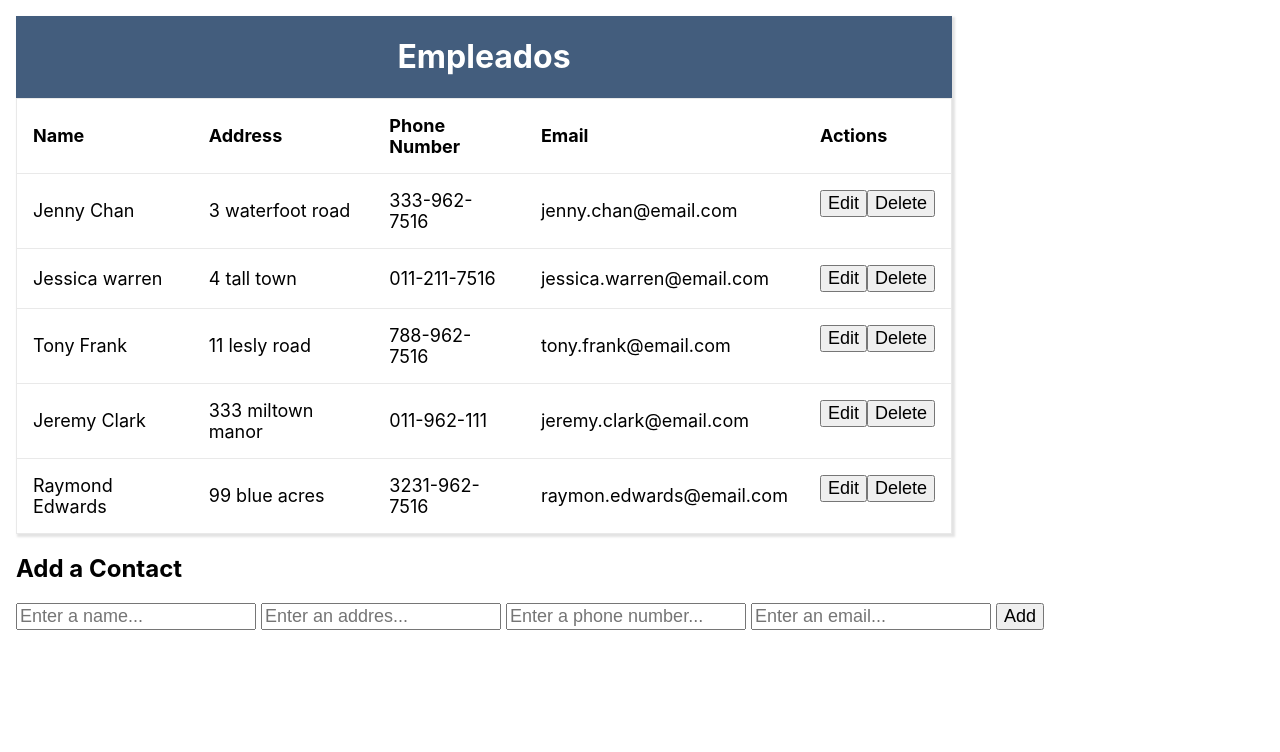
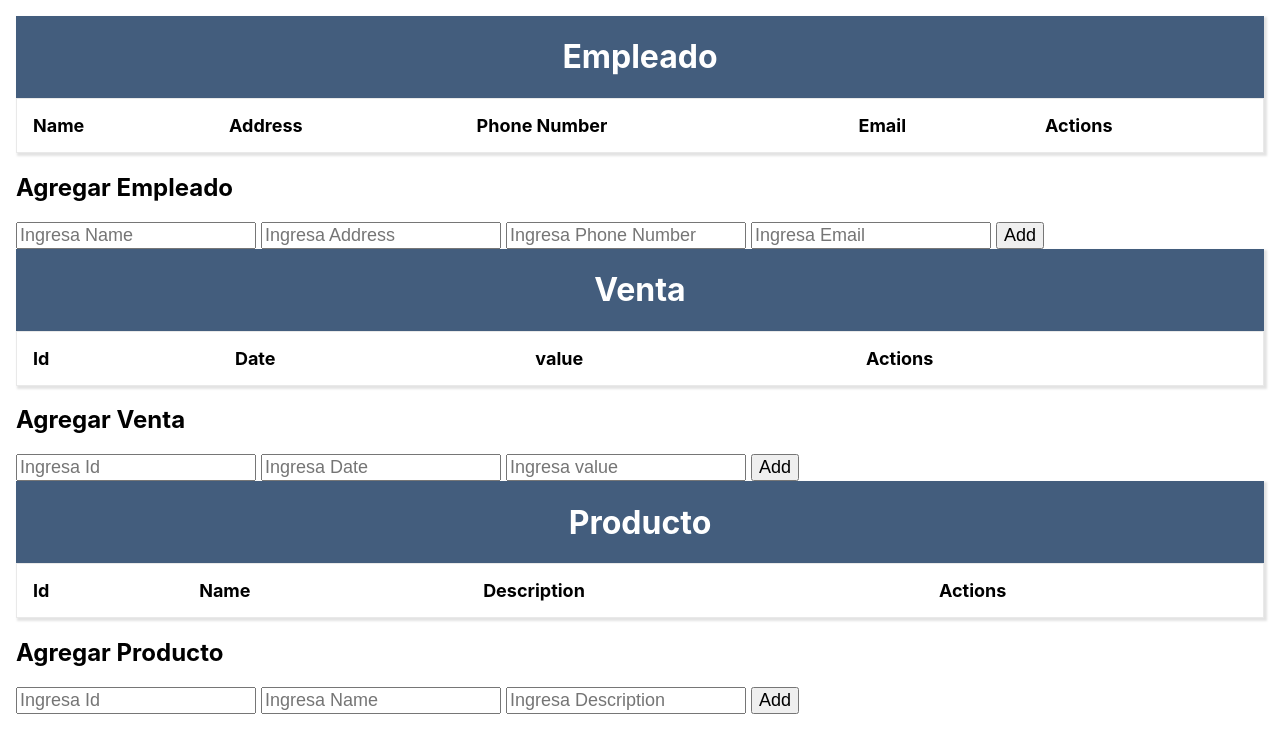
Before and after one commit to apertuz21/uml-to-interface, a React (Create React App) app: page / in a window 1280 px wide. Shown: the top 752 px of the page. Built offline with nearby package versions, Linux system fonts and the light colour scheme.

Commit message:
Adapt CRUD to data structure that will receive

```diff
--- a/src/App.css
+++ b/src/App.css
@@ -46,7 +46,7 @@ form * {
 .table-container {
   display: flex;
   flex-direction: column;
-  width: 75%;
+  /*width: 75%;*/
   box-shadow: 2px 2px 2px 1px rgba(117, 117, 117, 0.2);
 }
 
--- a/src/App.js
+++ b/src/App.js
@@ -1,28 +1,48 @@
-import React, { useState, Fragment } from "react";
-import { nanoid } from "nanoid";
+import React, { useState } from "react";
 import "./App.css";
+
 import data from "./mock-data.json";
+import diagram from "./uml.json";
 
 import AddForm from "./components/AddForm";
 import Table from "./components/Table";
 
 const App = () => {
-  const [contacts, setContacts] = useState(data);
-  const [editContactId, setEditContactId] = useState(null);
+  const [contacts, setContacts] = useState({});
 
-  console.log(editContactId, "editContactId");
+  console.log(contacts, "contacts");
+
+  const formatAttributes = (attributes) => {
+    const attributesArr = attributes.split("\n");
+    const index = attributesArr.indexOf("");
+    if (index > -1) attributesArr.splice(index, 1);
+    return attributesArr;
+  };
 
   return (
     <div className="app-container">
-      <Table
-        contacts={contacts}
-        setContacts={setContacts}
-        editContactId={editContactId}
-        setEditContactId={setEditContactId}
-      />
+      {diagram.nodes.map(({ name, methods, attributes }) => {
+        const formatedAttributes = formatAttributes(attributes);
+        return (
+          <>
+            <Table
+              name={name}
+              methods={methods}
+              attributes={formatedAttributes}
+              contacts={contacts}
+              setContacts={setContacts}
+            />
 
-      <h2>Add a Contact</h2>
-      <AddForm contacts={contacts} setContacts={setContacts} />
+            <h2>{`Agregar ${name}`}</h2>
+            <AddForm
+              contacts={contacts}
+              setContacts={setContacts}
+              attributes={formatedAttributes}
+              entityName={name}
+            />
+          </>
+        );
+      })}
     </div>
   );
 };
--- a/src/components/AddForm.js
+++ b/src/components/AddForm.js
@@ -2,14 +2,8 @@ import React, { useState } from "react";
 
 import { nanoid } from "nanoid";
 
-const AddForm = ({ contacts, setContacts }) => {
-  const [addFormData, setAddFormData] = useState({
-    id: "",
-    fullName: "",
-    address: "",
-    phoneNumber: "",
-    email: "",
-  });
+const AddForm = ({ contacts, setContacts, entityName, attributes }) => {
+  const [addFormData, setAddFormData] = useState({});
 
   const handleAddFormChange = (event) => {
     event.preventDefault();
@@ -20,22 +14,50 @@ const AddForm = ({ contacts, setContacts }) => {
     });
   };
 
+  const clearData = () => {
+    const clearObj = {};
+    const keys = Object.keys(addFormData);
+
+    keys.forEach((key) => (clearObj[key] = ""));
+
+    setAddFormData(clearObj);
+  };
+
   const handleAddFormSubmit = (event) => {
     event.preventDefault();
 
-    const newContacts = [...contacts, { id: nanoid(), ...addFormData }];
-    setContacts(newContacts);
+    if (contacts.hasOwnProperty(entityName)) {
+      setContacts({
+        ...contacts,
+        [entityName]: [
+          ...contacts[entityName],
+          { id: nanoid(), entityName: entityName, ...addFormData },
+        ],
+      });
+    } else {
+      setContacts({
+        ...contacts,
+        [entityName]: [
+          { id: nanoid(), entityName: entityName, ...addFormData },
+        ],
+      });
+    }
 
-    setAddFormData({
-      fullName: "",
-      address: "",
-      phoneNumber: "",
-      email: "",
-    });
+    clearData();
   };
   return (
     <form onSubmit={handleAddFormSubmit}>
-      <input
+      {attributes.map((attribute) => (
+        <input
+          type="text"
+          name={attribute}
+          value={addFormData[attribute]}
+          required="required"
+          placeholder={`Ingresa ${attribute}`}
+          onChange={handleAddFormChange}
+        />
+      ))}
+      {/* <input
         type="text"
         name="fullName"
         value={addFormData.fullName}
@@ -66,7 +88,7 @@ const AddForm = ({ contacts, setContacts }) => {
         required="required"
         placeholder="Enter an email..."
         onChange={handleAddFormChange}
-      />
+      /> */}
       <button type="submit">Add</button>
     </form>
   );
--- a/src/components/EditableRow.js
+++ b/src/components/EditableRow.js
@@ -1,6 +1,11 @@
 import React, { useState } from "react";
 
-const EditableRow = ({ setEditContactId, editFormData, setEditFormData }) => {
+const EditableRow = ({
+  setEditContactId,
+  editFormData,
+  setEditFormData,
+  contact,
+}) => {
   const handleEditFormChange = (event) => {
     event.preventDefault();
 
@@ -16,46 +21,22 @@ const EditableRow = ({ setEditContactId, editFormData, setEditFormData }) => {
 
   return (
     <tr>
+      {Object.keys(contact).map((key) =>
+        key !== "id" && key !== "entityName" ? (
           <td>
             <input
               type="text"
               required="required"
-          placeholder="Enter a name..."
-          name="fullName"
-          value={editFormData.fullName}
+              placeholder={`Ingresa ${key}`}
+              name={key}
+              value={editFormData[key]}
               onChange={handleEditFormChange}
             ></input>
           </td>
-      <td>
-        <input
-          type="text"
-          required="required"
-          placeholder="Enter an address..."
-          name="address"
-          value={editFormData.address}
-          onChange={handleEditFormChange}
-        ></input>
-      </td>
-      <td>
-        <input
-          type="text"
-          required="required"
-          placeholder="Enter a phone number..."
-          name="phoneNumber"
-          value={editFormData.phoneNumber}
-          onChange={handleEditFormChange}
-        ></input>
-      </td>
-      <td>
-        <input
-          type="email"
-          required="required"
-          placeholder="Enter an email..."
-          name="email"
-          value={editFormData.email}
-          onChange={handleEditFormChange}
-        ></input>
-      </td>
+        ) : (
+          <></>
+        )
+      )}
       <td>
         <button type="submit">Save</button>
         <button type="button" onClick={handleCancelClick}>
--- a/src/components/ReadOnlyRow.js
+++ b/src/components/ReadOnlyRow.js
@@ -1,19 +1,24 @@
 import React from "react";
 
-const ReadOnlyRow = ({ contact, handleEditClick, handleDeleteClick }) => {
-  const { id, fullName, address, phoneNumber, email } = contact;
+const ReadOnlyRow = ({
+  contact,
+  attributes,
+  values = [],
+  handleEditClick,
+  handleDeleteClick,
+}) => {
+  //const { id, fullName, address, phoneNumber, email } = contact;
 
   return (
     <tr>
-      <td>{fullName}</td>
-      <td>{address}</td>
-      <td>{phoneNumber}</td>
-      <td>{email}</td>
+      {Object.keys(contact).map((key) =>
+        key !== "id" && key !== "entityName" ? <td>{contact[key]}</td> : <></>
+      )}
       <td>
         <button type="button" onClick={(e) => handleEditClick(e, contact)}>
           Edit
         </button>
-        <button type="button" onClick={() => handleDeleteClick(id)}>
+        <button type="button" onClick={() => handleDeleteClick(contact.id)}>
           Delete
         </button>
       </td>
--- a/src/components/Table.js
+++ b/src/components/Table.js
@@ -3,17 +3,49 @@ import React, { useState } from "react";
 import ReadOnlyRow from "./ReadOnlyRow";
 import EditableRow from "./EditableRow.js";
 
-const Table = ({ contacts, setContacts, editContactId, setEditContactId }) => {
-  const [editFormData, setEditFormData] = useState("");
+const Table = ({ name, methods, attributes, contacts, setContacts }) => {
+  const [editFormData, setEditFormData] = useState({});
+  const [editContactId, setEditContactId] = useState(null);
+  const [editEntityName, setEditEntityName] = useState(null);
+
+  const renderRow = () => {
+    if (Object.keys(contacts).length > 0) {
+      return contacts.hasOwnProperty(name) ? (
+        contacts[name].map((contact) => {
+          return editContactId === contact.id ? (
+            <EditableRow
+              key={contact.id}
+              attributes={attributes}
+              editFormData={editFormData}
+              setEditFormData={setEditFormData}
+              setEditContactId={setEditContactId}
+              contact={contact}
+            />
+          ) : (
+            <ReadOnlyRow
+              key={contact.id}
+              contact={contact}
+              handleEditClick={handleEditClick}
+              handleDeleteClick={handleDeleteClick}
+            />
+          );
+        })
+      ) : (
+        <></>
+      );
+    }
+  };
 
   const handleEditFormSubmit = (event) => {
     event.preventDefault();
 
-    const newContacts = [...contacts];
+    const newContacts = { ...contacts };
 
-    const index = contacts.findIndex((contact) => contact.id === editContactId);
+    const index = newContacts[name].findIndex(
+      (contact) => contact.id === editContactId
+    );
 
-    newContacts[index] = { id: editContactId, ...editFormData };
+    newContacts[name][index] = { id: editContactId, ...editFormData };
 
     setContacts(newContacts);
 
@@ -27,14 +59,15 @@ const Table = ({ contacts, setContacts, editContactId, setEditContactId }) => {
 
     setEditFormData(contact);
     setEditContactId(contact.id);
+    setEditEntityName(contact.entityName);
   };
 
   const handleDeleteClick = (id) => {
-    const newContacts = [...contacts];
+    const newContacts = { ...contacts };
 
-    const index = contacts.findIndex((c) => c.id === id);
+    const index = contacts[name].findIndex((c) => c.id === id);
 
-    newContacts.splice(index, 1);
+    newContacts[name].splice(index, 1);
 
     setContacts(newContacts);
   };
@@ -42,39 +75,19 @@ const Table = ({ contacts, setContacts, editContactId, setEditContactId }) => {
   return (
     <div className="table-container">
       <div className="table-title-wrapper">
-        <h1>Empleados</h1>
+        <h1>{name}</h1>
       </div>
       <form onSubmit={handleEditFormSubmit}>
         <table>
           <thead>
             <tr>
-              <th>Name</th>
-              <th>Address</th>
-              <th>Phone Number</th>
-              <th>Email</th>
+              {attributes.map((attribute) => (
+                <th>{attribute}</th>
+              ))}
               <th>Actions</th>
             </tr>
           </thead>
-          <tbody>
-            {contacts.map((contact) => {
-              return editContactId === contact.id ? (
-                <EditableRow
-                  key={contact.id}
-                  editFormData={editFormData}
-                  setEditFormData={setEditFormData}
-                  setEditContactId={setEditContactId}
-                  contactInfo={contact}
-                />
-              ) : (
-                <ReadOnlyRow
-                  key={contact.id}
-                  contact={contact}
-                  handleEditClick={handleEditClick}
-                  handleDeleteClick={handleDeleteClick}
-                />
-              );
-            })}
-          </tbody>
+          <tbody>{renderRow()}</tbody>
         </table>
       </form>
     </div>
--- /dev/null
+++ b/src/uml.json
@@ -0,0 +1,53 @@
+{
+  "diagram": "ClassDiagram",
+  "nodes": [
+    {
+      "methods": "Edit()\nDelete()",
+      "name": "Empleado",
+      "x": 190,
+      "y": 120,
+      "attributes": "Name\nAddress\nPhone Number\nEmail",
+      "id": 2,
+      "type": "ClassNode"
+    },
+    {
+      "methods": "Add()\nDelete()",
+      "name": "Venta",
+      "x": 540,
+      "y": 220,
+      "attributes": "Id\nDate\nvalue\n",
+      "id": 1,
+      "type": "ClassNode"
+    },
+    {
+      "methods": "Add()\nEdit()\nDelete()",
+      "name": "Producto",
+      "x": 820,
+      "y": 130,
+      "attributes": "Id\nName\nDescription\n",
+      "id": 0,
+      "type": "ClassNode"
+    }
+  ],
+  "edges": [
+    {
+      "startLabel": "",
+      "middleLabel": "",
+      "start": 1,
+      "end": 2,
+      "endLabel": "",
+      "type": "AggregationEdge",
+      "Aggregation Type": "Aggregation"
+    },
+    {
+      "startLabel": "",
+      "middleLabel": "",
+      "start": 0,
+      "end": 1,
+      "endLabel": "",
+      "type": "AggregationEdge",
+      "Aggregation Type": "Aggregation"
+    }
+  ],
+  "version": "3.3"
+}
```
Lines whose indentation alone changed are shown as unchanged.
